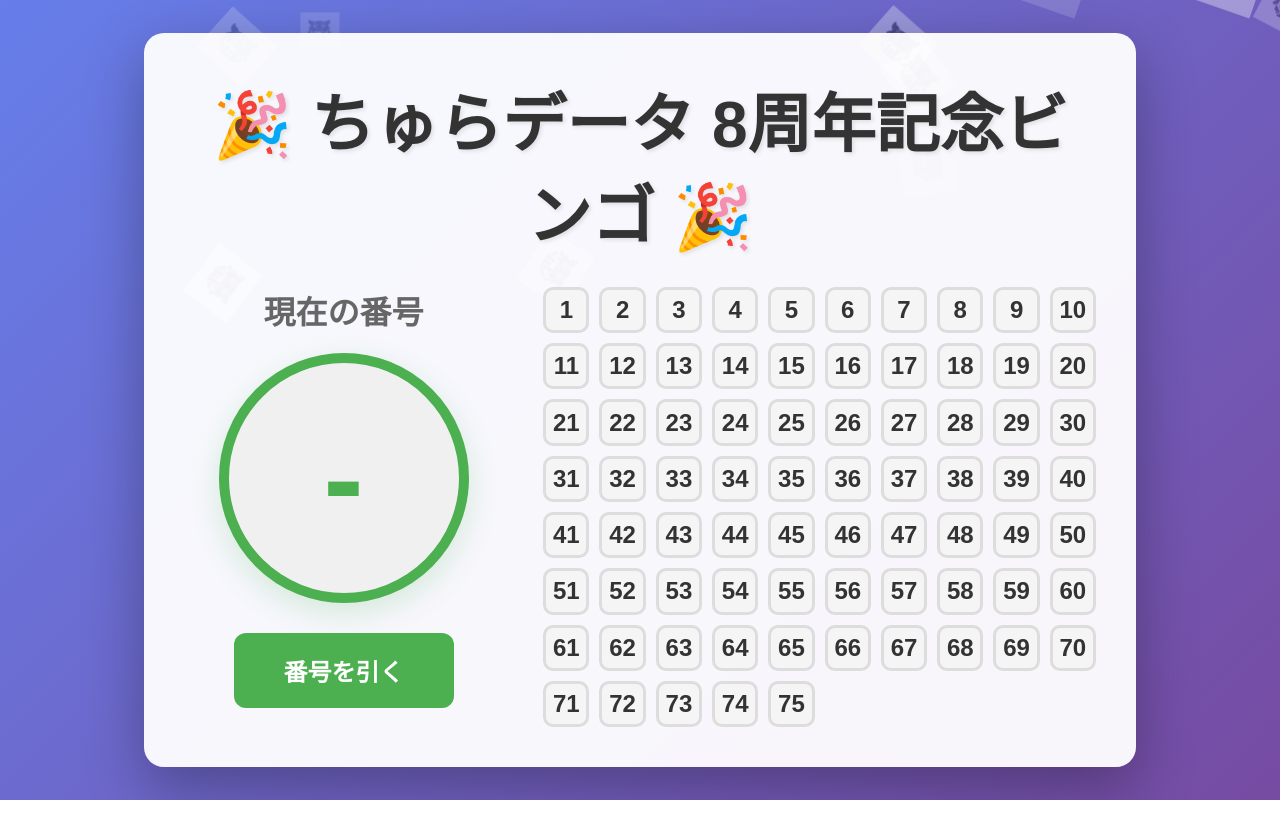
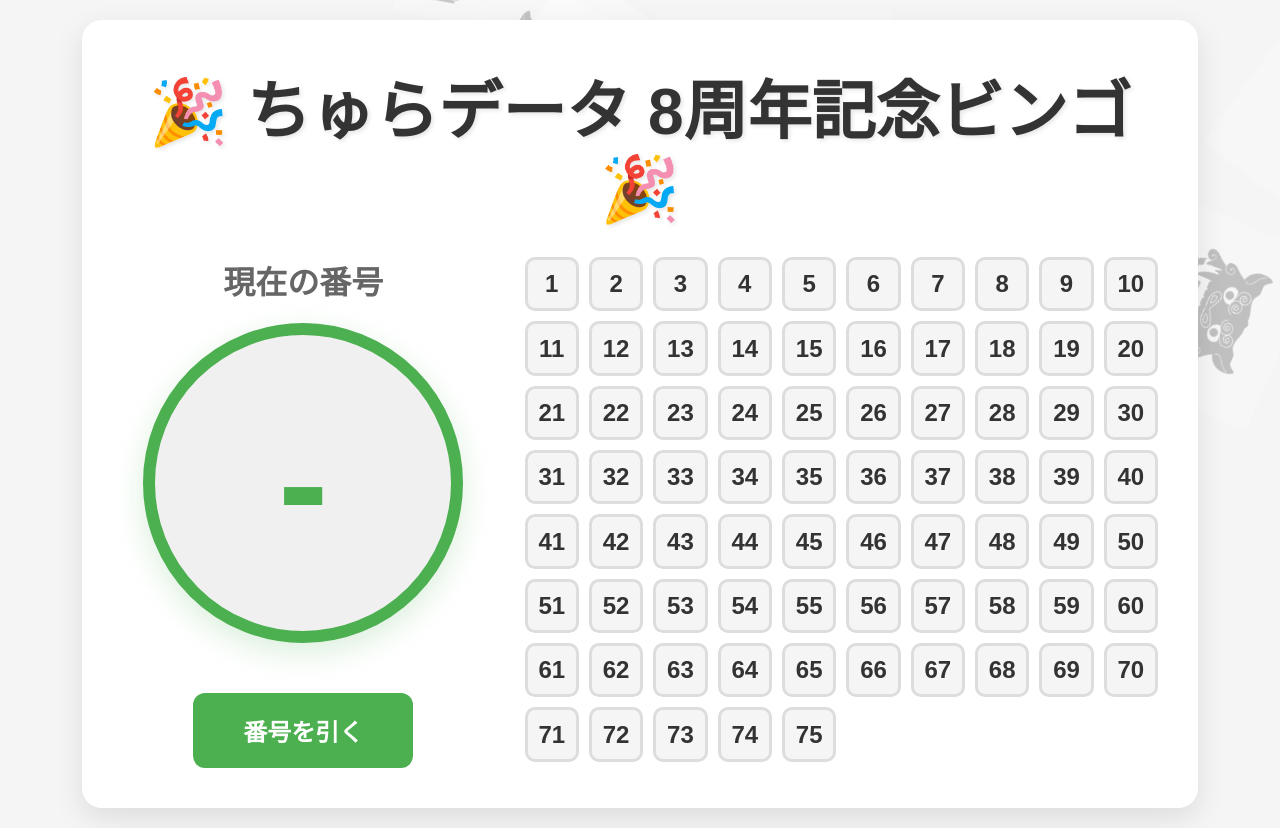
Before and after one commit to 2takumax-chura/BINGO, a plain HTML site: page index.html in a window 1280 px wide. Before the commit the page ends 800 px from the top, so only its background shows below. Drawn offline with Linux system fonts and the light colour scheme.

Commit message:
左右の高さ調整

```diff
--- a/script.js
+++ b/script.js
@@ -316,11 +316,16 @@ class FallingLogos {
     createLogo() {
         const logo = document.createElement('div');
         logo.className = 'falling-logo';
+
+        // ランダムなサイズを生成 (50px ~ 250px)
+        const size = Math.random() * 200 + 50;
+        logo.style.width = size + 'px';
+        logo.style.height = size + 'px';
+
         logo.style.left = Math.random() * 100 + '%';
         logo.style.animationDuration = (Math.random() * 5 + 10) + 's';
         logo.style.animationDelay = Math.random() * 2 + 's';
         logo.style.opacity = Math.random() * 0.3 + 0.1;
-        logo.style.transform = `scale(${Math.random() * 0.5 + 0.5})`;
 
         this.container.appendChild(logo);
 
--- a/styles.css
+++ b/styles.css
@@ -6,7 +6,7 @@
 
 body {
     font-family: 'Arial', sans-serif;
-    background: linear-gradient(135deg, #667eea 0%, #764ba2 100%);
+    background: #f5f5f5;
     min-height: 100vh;
     padding: 0;
     margin: 0;
@@ -59,11 +59,11 @@ body {
 }
 
 .container {
-    background: rgba(255, 255, 255, 0.95);
+    background: white;
     border-radius: 20px;
-    box-shadow: 0 20px 60px rgba(0, 0, 0, 0.3);
+    box-shadow: 0 10px 30px rgba(0, 0, 0, 0.1);
     padding: 40px;
-    width: 80%;
+    width: 90%;
     max-width: 1600px;
     height: fit-content;
     position: relative;
@@ -89,7 +89,9 @@ h1 {
 .left-panel {
     display: flex;
     flex-direction: column;
-    gap: 30px;
+    justify-content: center;
+    gap: 50px;
+    height: 100%;
 }
 
 .right-panel {
@@ -136,18 +138,18 @@ h1 {
 }
 
 .number-display {
-    font-size: 120px;
+    font-size: 150px;
     font-weight: bold;
     color: #4CAF50;
-    width: 250px;
-    height: 250px;
+    width: 320px;
+    height: 320px;
     margin: 0 auto;
     display: flex;
     align-items: center;
     justify-content: center;
     background: #f0f0f0;
     border-radius: 50%;
-    border: 10px solid #4CAF50;
+    border: 12px solid #4CAF50;
     box-shadow: 0 10px 30px rgba(76, 175, 80, 0.2);
 }
 
```
